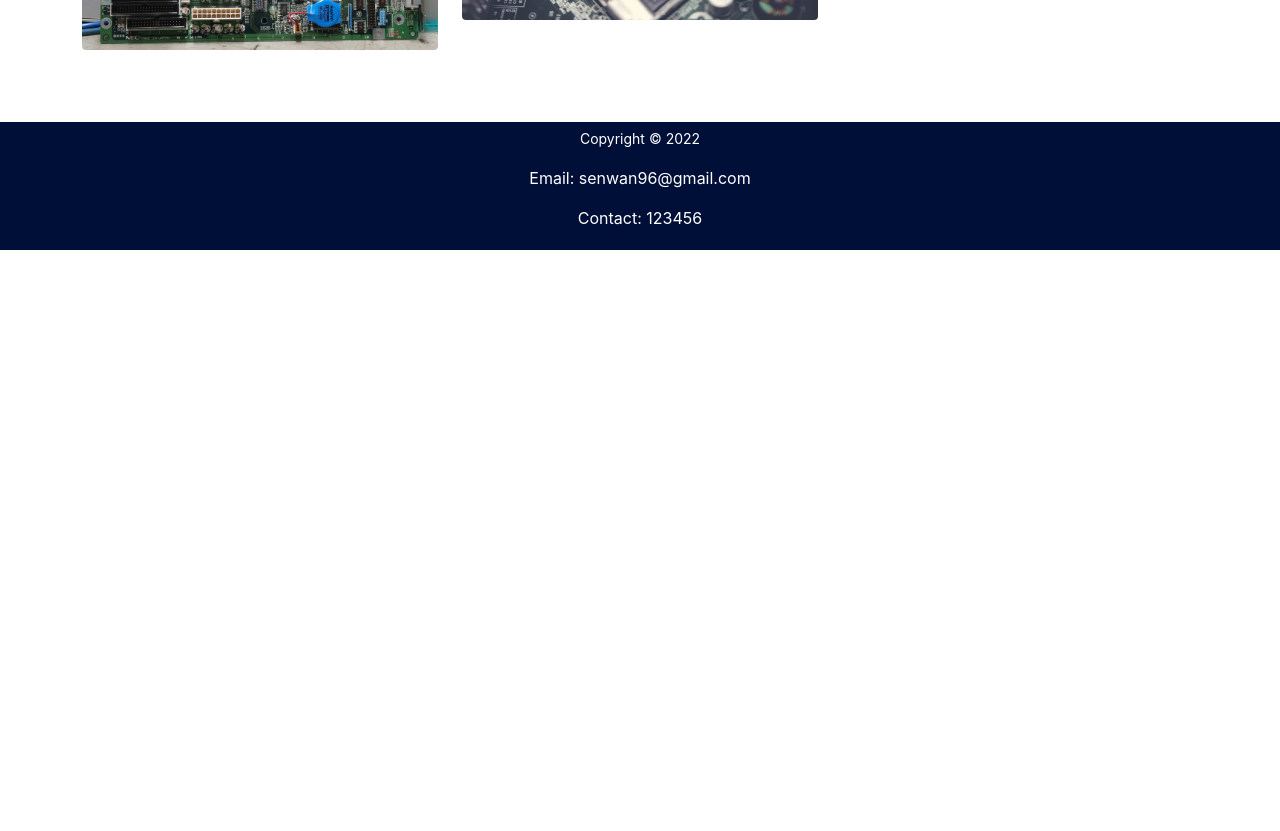
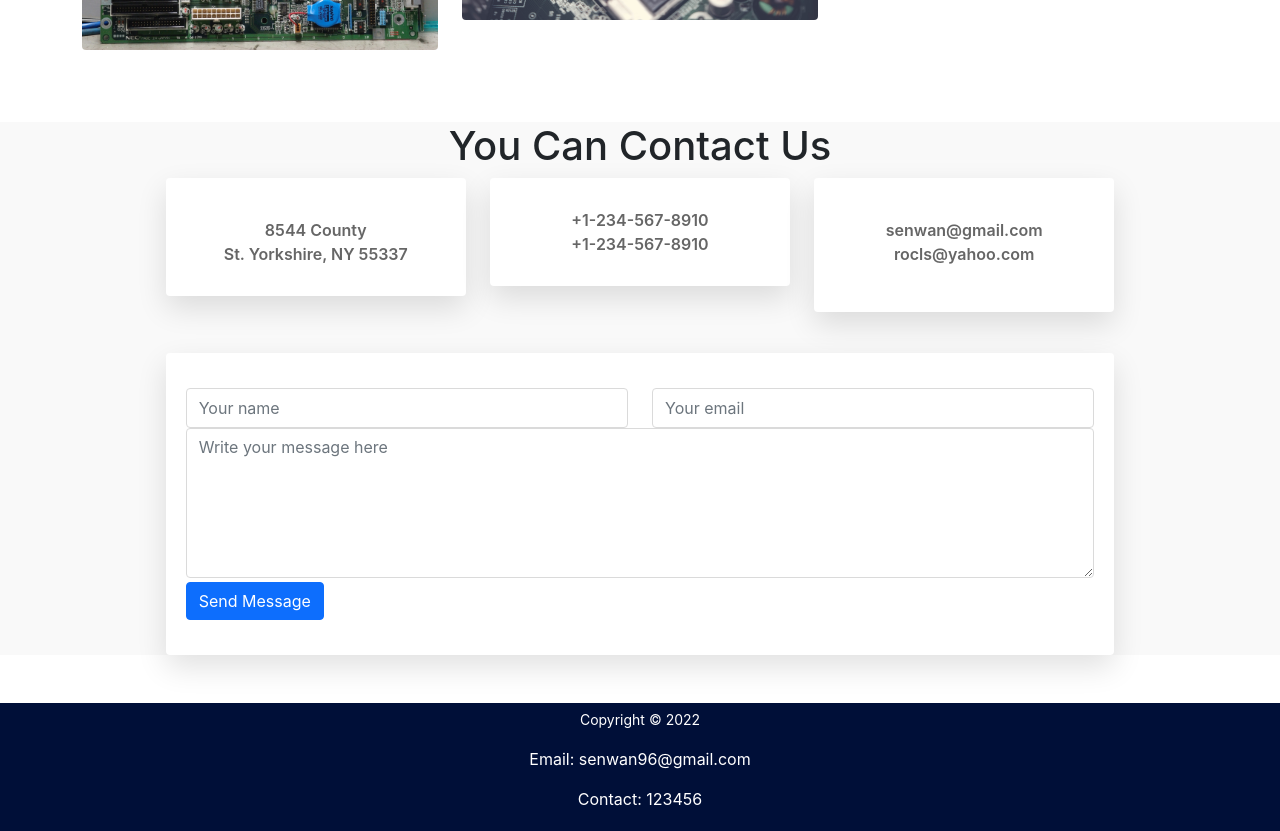
Before and after one commit to SenWan/manufacturer-management-client, a React (Create React App) app: page / in a window 1280 px wide. Shown: the part 1960-2791 px from the top of the page. Before the commit the page ends 2210 px from the top, so only its background shows below. Built offline with nearby package versions, Linux system fonts and the light colour scheme; no server answers.

Commit message:
extra section 2 added

```diff
--- /dev/null
+++ b/src/Pages/Home/Contact/Contact.css
@@ -0,0 +1,70 @@
+.contactus {
+    background: #f9f9f9;
+}
+.outer-box {
+    width: 85%;
+    margin: 0 auto;
+}
+.contact-us ul {
+    padding: 0;
+}
+.contact-us li {
+    color: #333;
+    margin-bottom: 25px;
+  display:block;
+}
+.contact-us li .box {
+    background: #fff;
+    box-shadow: 0px 12px 30px rgba(0, 0, 0, 0.12);
+    padding: 30px 20px;
+    text-align: center;
+    border-radius: 4px;
+    color: #666;
+    font-weight: 600;
+}
+.contact-us .lnr {
+    display: block;
+    font-size: 30px;
+    margin: 0 0 10px 0;
+    color: #af0433;
+}
+.form-box {
+    padding: 35px 20px;
+    box-shadow: 0px 12px 30px rgba(0, 0, 0, 0.12);
+    background: #fff;
+    border-radius: 4px;
+}
+.contact-us input,
+.contact-us textarea {
+    background: none;
+    border: 1px solid #dadada;
+    box-shadow: none;
+    height: 40px;
+    color: #333;
+}
+.contact-us textarea {
+    height: 150px;
+}
+.contact-us .btn-submit {
+    padding: 10px 20px;
+    margin-top: 10px;
+    border: none;
+}
+.contact-us .btn-submit:hover {
+    background: #333;
+    color: #fff;
+}
+
+a.btn {
+
+    border: 1px solid #af0433;
+    color: #fff;
+    background: #af0433;
+    padding: 12px 20px;
+}
+
+a.btn:hover{
+    border: 1px solid #af0433;
+    color: #af0433;
+    background: transparent;
+}
--- /dev/null
+++ b/src/Pages/Home/Contact/Contact.js
@@ -0,0 +1,75 @@
+import React from 'react';
+import { Button } from 'react-bootstrap';
+import './Contact.css'
+
+const Contact = () => {
+    return (
+        <div  className="contactus mt-5 section-gap">
+			    <div className="container">
+			        <div className="row d-flex justify-content-center">
+						<div className="menu-content pb-60 col-lg-8">
+							<div class="title text-center">
+								<h1 className="mb-10">You Can Contact Us</h1>
+							</div>
+						</div>
+					</div>
+			    </div>
+				<div className="section contact-us">
+			         <div className="container">
+			            <div className="outer-box">
+			               <div className="company-data">
+			                  <ul className="row">
+			                     <li className="col-lg-4 col-sm-6">
+			                        <div className="box">
+			                           <span className="lnr lnr-location"></span>
+			                           8544 County<br/>
+			                           St. Yorkshire, NY 55337
+			                        </div>
+			                     </li>
+			                     <li className="col-lg-4 col-sm-6">
+			                        <div className="box">
+			                           <span clasName="lnr lnr-phone"></span>
+			                           +1-234-567-8910<br/>+1-234-567-8910
+			                        </div>
+			                     </li>
+			                     <li className="col-lg-4 col-sm-12">
+			                        <div className="box">
+			                           <span className="lnr lnr-bubble"></span>
+			                           <p>senwan@gmail.com<br/>
+			                           rocls@yahoo.com</p>
+			                        </div>
+			                     </li>
+			                  </ul>
+			               </div>
+			               <div className="form-box clearfix">
+			                  <form id="contactform" data-toggle="validator" className="shake scroll-reveal">
+			                  	<div className="row">
+			                     <div className="form-group col-sm-6">
+			                        <input type="text" className="form-control" id="name" placeholder="Your name" required data-error="Name missing"/>
+			                        <div className="help-block with-errors"></div>
+			                     </div>
+			                     <div className="form-group col-sm-6">
+			                        <input type="email" className="form-control" id="email" placeholder="Your email" required/>
+			                        <div className="help-block with-errors"></div>
+			                     </div>
+			                	</div>
+			                	<div className="row">
+			                     <div className="form-group col-sm-12">
+			                        <textarea id="message" className="form-control" rows="6" placeholder="Write your message here" required></textarea>
+			                        <div className="help-block with-errors"></div>
+			                     </div>
+			                     <div className="col-sm-12 mt-1">
+			                        <Button className='btn btn-primary'>Send Message</Button>
+			                        <div id="msgSubmit"></div>
+			                     </div>
+			                    </div>
+			                  </form>
+			               </div>
+			            </div>
+			         </div>
+			      </div>
+			</div>
+    );
+};
+
+export default Contact;
--- a/src/Pages/Home/Home/Home.js
+++ b/src/Pages/Home/Home/Home.js
@@ -1,4 +1,5 @@
 import React from 'react';
+import Contact from '../Contact/Contact';
 import Gallery from '../Gallery/Gallery';
 import Products from '../Products/Products';
 import Summary from '../Summary/Summary';
@@ -11,6 +12,7 @@ const Home = () => {
             <Products></Products>
             <Summary></Summary>
             <Gallery></Gallery>
+            <Contact></Contact>
         </div>
     );
 };
```
